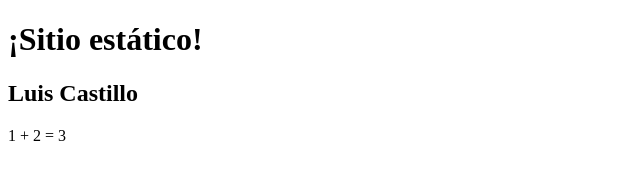
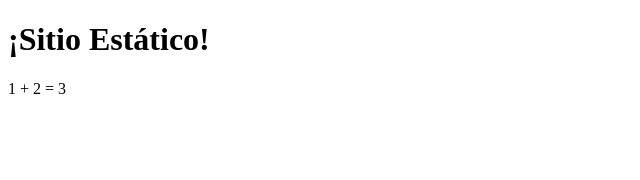
Before and after one commit to LuisA-Castillo/lab6, a website: page public/index.html in a window 1280 px wide. Shown: the whole page, without its empty margins (0-640 px from the left). Drawn offline with Linux system fonts and the light colour scheme.

Commit message:
Configuracion CD

```diff
--- a/public/app.js
+++ b/public/app.js
@@ -1,4 +1,4 @@
-//Usar la lógica de la clase sum
+//Reusar la logica de la funcion sum en el navegador
 function sum(a, b){
     return a + b;
 }
--- a/public/index.html
+++ b/public/index.html
@@ -3,11 +3,10 @@
 <head>
     <meta charset="UTF-8">
     <meta name="viewport" content="width=device-width, initial-scale=1.0">
-    <title>Despliegue Continuo</title>
+    <title>Despliegue continuo</title>
 </head>
 <body>
-    <h1>¡Sitio estático!</h1>
-    <h2>Luis Castillo</h2>
+    <h1>¡Sitio Estático!</h1>
     <p id="out"></p>
     <script src="app.js"></script>
 </body>
```
Also changed, not shown: .github/workflows/firebase-hosting-merge.yml, .github/workflows/firebase-hosting-pull-request.yml, firebase.json, 1 other file.
